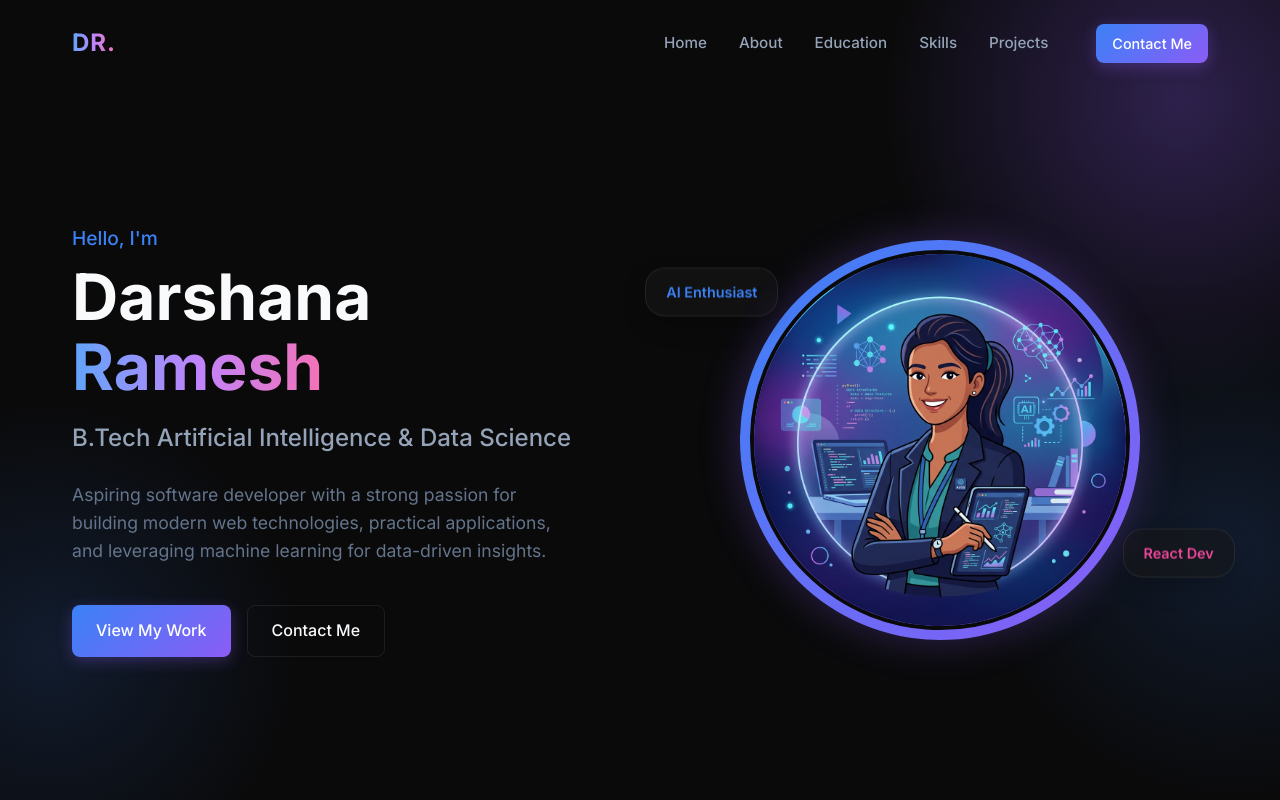
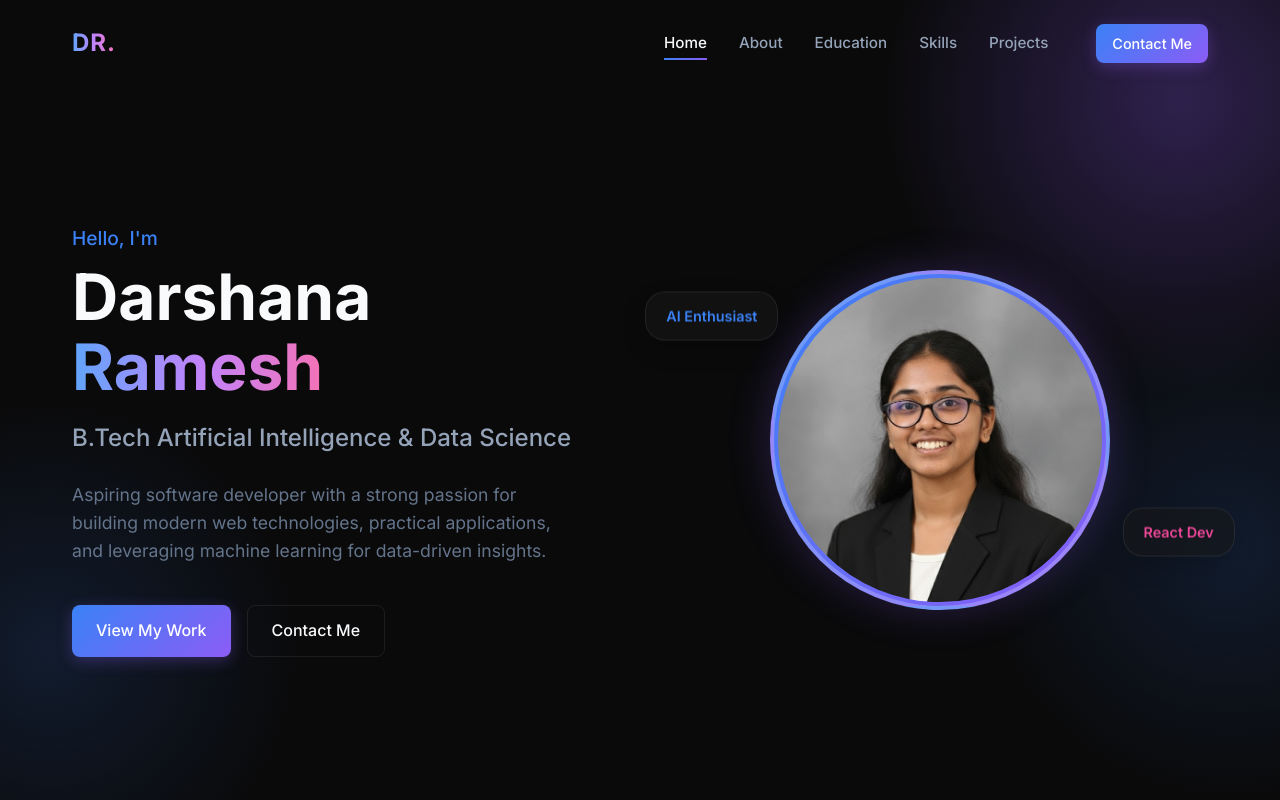
Before and after one commit to darshanaramesh/react-portfolio, a React (Vite) app: page / in a window 1280 px wide. Shown: the top 800 px of the page. Built offline with nearby package versions, Linux system fonts and the light colour scheme.

Commit message:
changes in image and skills

```diff
--- a/src/components/Hero.css
+++ b/src/components/Hero.css
@@ -55,23 +55,27 @@
 }
 
 .hero-image-border {
-  width: 400px;
-  height: 400px;
+  width: 340px;
+  height: 340px;
   border-radius: 50%;
   padding: 10px;
   background: var(--gradient-primary);
-  box-shadow: 0 0 40px rgba(139, 92, 246, 0.3);
+  border: 4px solid rgba(255, 255, 255, 0.22);
+  box-shadow: 0 0 40px rgba(139, 92, 246, 0.25);
   position: relative;
   z-index: 2;
+  overflow: visible;
 }
 
 .hero-image {
-  width: 100%;
-  height: 100%;
+  position: relative;
+  width: 104%;
+  height: 104%;
+  top: -2%;
+  left: -2%;
   object-fit: cover;
   border-radius: 50%;
-  background: var(--bg-tertiary);
-  border: 4px solid var(--bg-primary);
+  border: none;
 }
 
 .floating-badge {
--- a/src/components/Hero.jsx
+++ b/src/components/Hero.jsx
@@ -1,6 +1,6 @@
 import React from 'react';
 import './Hero.css';
-import avatarImg from '../assets/avatar.png';
+import darshImg from '../assets/Darsh.jpeg';
 
 const Hero = () => {
   return (
@@ -23,7 +23,7 @@ const Hero = () => {
 
         <div className="hero-image-wrapper animate-fade-in" style={{ animationDelay: '0.2s' }}>
           <div className="hero-image-border">
-            <img src={avatarImg} alt="Darshana R" className="hero-image" />
+            <img src={darshImg} alt="Darshana R" className="hero-image" />
           </div>
           <div className="floating-badge badge-1">AI Enthusiast</div>
           <div className="floating-badge badge-2">React Dev</div>
--- a/src/components/Navbar.css
+++ b/src/components/Navbar.css
@@ -56,8 +56,13 @@
   transition: width 0.3s ease;
 }
 
-.nav-link:hover::after {
+.nav-link:hover::after,
+.nav-link.active::after {
   width: 100%;
+}
+
+.nav-link.active {
+  color: var(--text-primary);
 }
 
 .btn-sm {
--- a/src/components/Navbar.jsx
+++ b/src/components/Navbar.jsx
@@ -4,11 +4,20 @@ import './Navbar.css';
 const Navbar = () => {
   const [scrolled, setScrolled] = useState(false);
   const [menuOpen, setMenuOpen] = useState(false);
+  const [activeSection, setActiveSection] = useState('home');
 
   useEffect(() => {
     const handleScroll = () => {
       setScrolled(window.scrollY > 50);
+      const sections = Array.from(document.querySelectorAll('section[id]'));
+      const currentSection = sections.find((section) => {
+        const rect = section.getBoundingClientRect();
+        return rect.top <= 120 && rect.bottom > 120;
+      });
+      setActiveSection(currentSection ? currentSection.id : 'home');
     };
+
+    handleScroll();
     window.addEventListener('scroll', handleScroll);
     return () => window.removeEventListener('scroll', handleScroll);
   }, []);
@@ -34,7 +43,7 @@ const Navbar = () => {
               key={link.name}
               href={link.href}
               onClick={() => setMenuOpen(false)}
-              className="nav-link"
+              className={`nav-link ${activeSection === link.href.replace('#', '') ? 'active' : ''}`}
             >
               {link.name}
             </a>
```
Also changed, not shown: src/assets/Darsh.jpeg (added).
